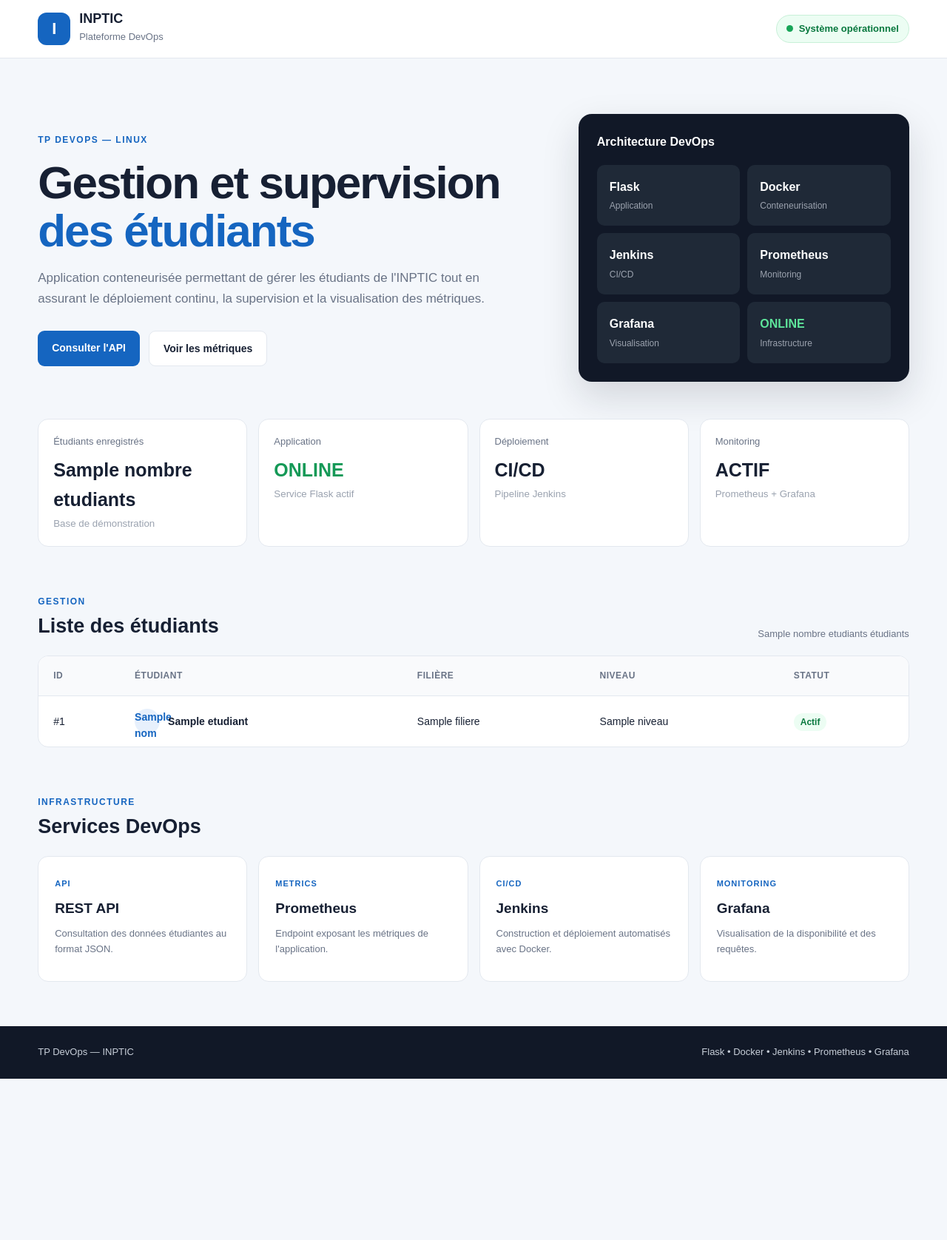
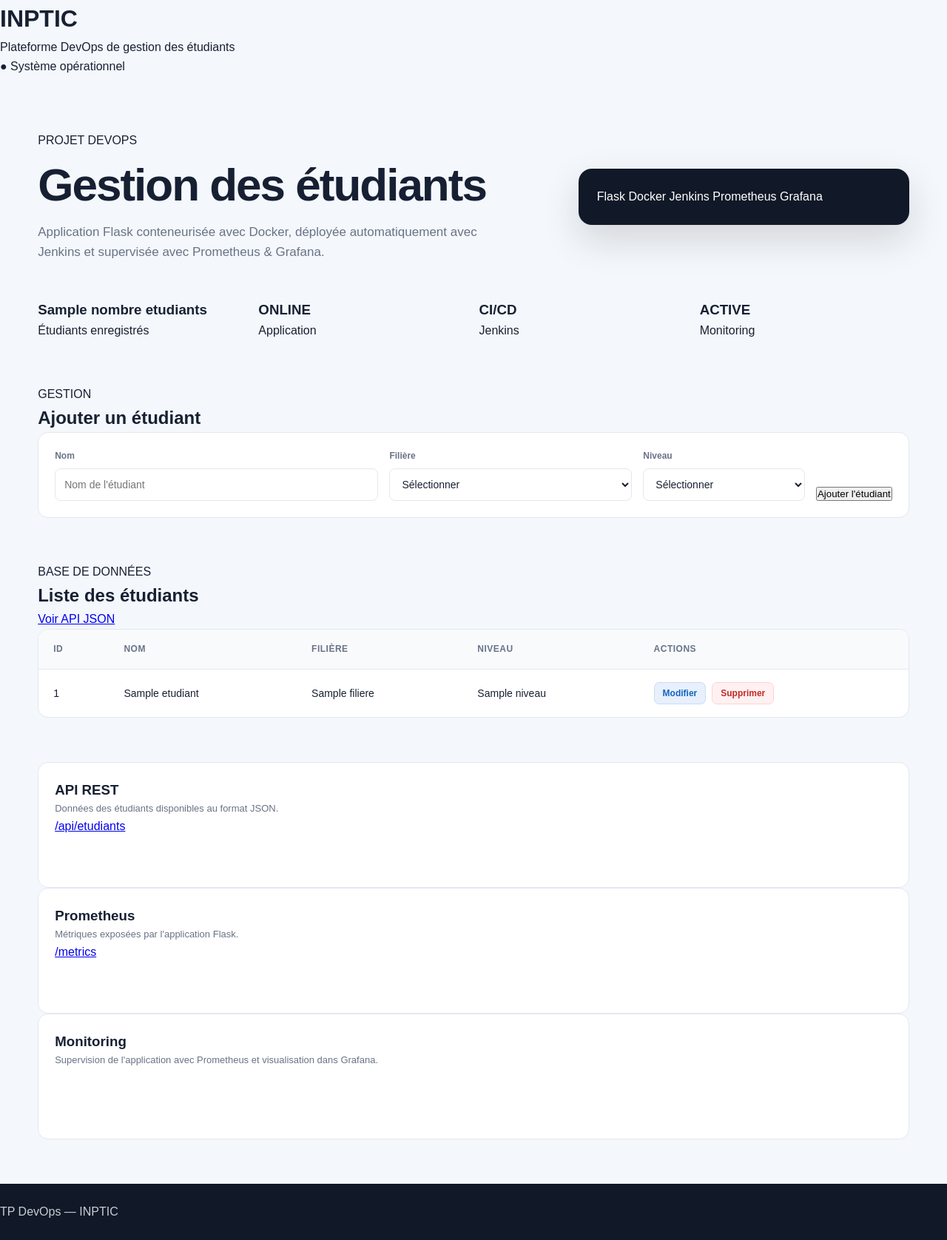
Before and after one commit to OkynAdonis/tp2-devops-inptic, a Flask app: template templates/index.html in a window 1280 px wide. Shown: the whole page at 74% size. Before the commit the page ends 1458 px from the top, so only its background shows below. Run offline with Flask 3, Linux system fonts and the light colour scheme; the template is opened without the code that fills it: most values are stand-ins (such as "Sample title", 1, 10 or a date in 2020); parts of the project's set-up code (start-up, migrations or seed data) failed here and were passed over.

Commit message:
Ajout interface CRUD des étudiants

```diff
--- a/templates/index.html
+++ b/templates/index.html
@@ -3,155 +3,136 @@
 <head>
     <meta charset="UTF-8">
     <meta name="viewport" content="width=device-width, initial-scale=1.0">
-
-    <title>INPTIC | Gestion des étudiants</title>
-
-    <link rel="stylesheet"
-          href="{{ url_for('static', filename='style.css') }}">
+    <title>INPTIC - Gestion des étudiants</title>
+    <link rel="stylesheet" href="{{ url_for('static', filename='style.css') }}">
 </head>
 
 <body>
 
-<header class="header">
-    <div class="container nav">
-        <div class="brand">
-            <div class="logo">I</div>
-
+<header class="topbar">
     <div>
         <h1>INPTIC</h1>
-                <span>Plateforme DevOps</span>
-            </div>
+        <p>Plateforme DevOps de gestion des étudiants</p>
     </div>
 
-        <div class="status">
-            <span class="status-dot"></span>
-            Système opérationnel
-        </div>
+    <div class="status-badge">
+        ● Système opérationnel
     </div>
 </header>
-
 
 <main class="container">
 
     <section class="hero">
-
-        <div class="hero-text">
-            <span class="badge">TP DEVOPS — LINUX</span>
-
-            <h2>
-                Gestion et supervision
-                <span>des étudiants</span>
-            </h2>
-
+        <div>
+            <span class="label">PROJET DEVOPS</span>
+            <h2>Gestion des étudiants</h2>
             <p>
-                Application conteneurisée permettant de gérer les étudiants
-                de l'INPTIC tout en assurant le déploiement continu,
-                la supervision et la visualisation des métriques.
+                Application Flask conteneurisée avec Docker,
+                déployée automatiquement avec Jenkins et supervisée
+                avec Prometheus & Grafana.
             </p>
-
-            <div class="actions">
-                <a href="/api/etudiants"
-                   class="btn primary">
-                    Consulter l'API
-                </a>
-
-                <a href="/metrics"
-                   class="btn secondary">
-                    Voir les métriques
-                </a>
-            </div>
         </div>
 
+        <div class="architecture">
+            <span>Flask</span>
+            <span>Docker</span>
+            <span>Jenkins</span>
+            <span>Prometheus</span>
+            <span>Grafana</span>
+        </div>
+    </section>
 
-        <div class="architecture">
 
-            <div class="architecture-title">
-                Architecture DevOps
+    <section class="stats">
+
+        <div class="card">
+            <h3>{{ nombre_etudiants }}</h3>
+            <p>Étudiants enregistrés</p>
         </div>
 
-            <div class="architecture-grid">
-
-                <div class="tech">
-                    <strong>Flask</strong>
-                    <span>Application</span>
+        <div class="card">
+            <h3>ONLINE</h3>
+            <p>Application</p>
         </div>
 
-                <div class="tech">
-                    <strong>Docker</strong>
-                    <span>Conteneurisation</span>
+        <div class="card">
+            <h3>CI/CD</h3>
+            <p>Jenkins</p>
         </div>
 
-                <div class="tech">
-                    <strong>Jenkins</strong>
-                    <span>CI/CD</span>
-                </div>
-
-                <div class="tech">
-                    <strong>Prometheus</strong>
-                    <span>Monitoring</span>
-                </div>
-
-                <div class="tech">
-                    <strong>Grafana</strong>
-                    <span>Visualisation</span>
-                </div>
-
-                <div class="tech active">
-                    <strong>ONLINE</strong>
-                    <span>Infrastructure</span>
-                </div>
-
-            </div>
-
+        <div class="card">
+            <h3>ACTIVE</h3>
+            <p>Monitoring</p>
         </div>
 
     </section>
 
 
-    <section class="stats">
+    <section class="form-section">
 
-        <article class="stat-card">
-            <span>Étudiants enregistrés</span>
-            <strong>{{ nombre_etudiants }}</strong>
-            <small>Base de démonstration</small>
-        </article>
+        <div class="section-header">
+            <div>
+                <span class="label">GESTION</span>
+                <h2>Ajouter un étudiant</h2>
+            </div>
+        </div>
 
-        <article class="stat-card">
-            <span>Application</span>
-            <strong class="green">ONLINE</strong>
-            <small>Service Flask actif</small>
-        </article>
+        <form action="/ajouter" method="POST" class="student-form">
 
-        <article class="stat-card">
-            <span>Déploiement</span>
-            <strong>CI/CD</strong>
-            <small>Pipeline Jenkins</small>
-        </article>
+            <div class="field">
+                <label for="nom">Nom</label>
+                <input
+                    type="text"
+                    id="nom"
+                    name="nom"
+                    placeholder="Nom de l'étudiant"
+                    required
+                >
+            </div>
 
-        <article class="stat-card">
-            <span>Monitoring</span>
-            <strong>ACTIF</strong>
-            <small>Prometheus + Grafana</small>
-        </article>
+            <div class="field">
+                <label for="filiere">Filière</label>
+                <select id="filiere" name="filiere" required>
+                    <option value="">Sélectionner</option>
+                    <option value="Genie Informatique">
+                        Génie Informatique
+                    </option>
+                    <option value="Telecommunications">
+                        Télécommunications
+                    </option>
+                </select>
+            </div>
+
+            <div class="field">
+                <label for="niveau">Niveau</label>
+                <select id="niveau" name="niveau" required>
+                    <option value="">Sélectionner</option>
+                    <option value="DTS">DTS</option>
+                    <option value="Licence">Licence</option>
+                </select>
+            </div>
+
+            <button type="submit" class="primary-button">
+                Ajouter l'étudiant
+            </button>
+
+        </form>
 
     </section>
 
 
     <section class="students">
 
-        <div class="section-heading">
-
+        <div class="section-header">
             <div>
-                <span class="eyebrow">GESTION</span>
-                <h3>Liste des étudiants</h3>
+                <span class="label">BASE DE DONNÉES</span>
+                <h2>Liste des étudiants</h2>
             </div>
 
-            <span class="count">
-                {{ nombre_etudiants }} étudiants
-            </span>
-
+            <a href="/api/etudiants" target="_blank" class="api-link">
+                Voir API JSON
+            </a>
         </div>
-
 
         <div class="table-wrapper">
 
@@ -160,10 +141,10 @@
                 <thead>
                     <tr>
                         <th>ID</th>
-                        <th>Étudiant</th>
+                        <th>Nom</th>
                         <th>Filière</th>
                         <th>Niveau</th>
-                        <th>Statut</th>
+                        <th>Actions</th>
                     </tr>
                 </thead>
 
@@ -172,26 +153,39 @@
                     {% for etudiant in etudiants %}
 
                     <tr>
-                        <td>#{{ etudiant.id }}</td>
-
-                        <td>
-                            <div class="student-name">
-                                <div class="avatar">
-                                    {{ etudiant.nom[0] }}
-                                </div>
-
-                                {{ etudiant.nom }}
-                            </div>
-                        </td>
-
+                        <td>{{ etudiant.id }}</td>
+                        <td>{{ etudiant.nom }}</td>
                         <td>{{ etudiant.filiere }}</td>
-
                         <td>{{ etudiant.niveau }}</td>
 
-                        <td>
-                            <span class="student-status">
-                                Actif
-                            </span>
+                        <td class="crud-actions">
+
+                            <button
+                                type="button"
+                                class="edit-button"
+                                onclick='ouvrirModification(
+                                    {{ etudiant.id }},
+                                    {{ etudiant.nom|tojson }},
+                                    {{ etudiant.filiere|tojson }},
+                                    {{ etudiant.niveau|tojson }}
+                                )'
+                            >
+                                Modifier
+                            </button>
+
+                            <form
+                                action="/supprimer/{{ etudiant.id }}"
+                                method="POST"
+                                onsubmit="return confirm('Supprimer cet étudiant ?');"
+                            >
+                                <button
+                                    type="submit"
+                                    class="delete-button"
+                                >
+                                    Supprimer
+                                </button>
+                            </form>
+
                         </td>
                     </tr>
 
@@ -206,79 +200,92 @@
     </section>
 
 
-    <section class="services">
+    <section id="modification" class="form-section hidden">
 
-        <div class="section-heading">
+        <div class="section-header">
             <div>
-                <span class="eyebrow">INFRASTRUCTURE</span>
-                <h3>Services DevOps</h3>
+                <span class="label">MODIFICATION</span>
+                <h2>Modifier l'étudiant</h2>
             </div>
         </div>
 
+        <form
+            id="form-modification"
+            method="POST"
+            class="student-form"
+        >
 
-        <div class="service-grid">
+            <div class="field">
+                <label for="modifier-nom">Nom</label>
+                <input
+                    type="text"
+                    id="modifier-nom"
+                    name="nom"
+                    required
+                >
+            </div>
 
-            <a href="/api/etudiants"
-               class="service-card">
+            <div class="field">
+                <label for="modifier-filiere">Filière</label>
+                <select
+                    id="modifier-filiere"
+                    name="filiere"
+                    required
+                >
+                    <option value="Genie Informatique">
+                        Génie Informatique
+                    </option>
+                    <option value="Telecommunications">
+                        Télécommunications
+                    </option>
+                </select>
+            </div>
 
-                <span>API</span>
+            <div class="field">
+                <label for="modifier-niveau">Niveau</label>
+                <select
+                    id="modifier-niveau"
+                    name="niveau"
+                    required
+                >
+                    <option value="DTS">DTS</option>
+                    <option value="Licence">Licence</option>
+                </select>
+            </div>
 
-                <strong>
-                    REST API
-                </strong>
+            <button type="submit" class="primary-button">
+                Enregistrer
+            </button>
 
-                <p>
-                    Consultation des données étudiantes au format JSON.
-                </p>
+        </form>
 
-            </a>
+    </section>
 
 
-            <a href="/metrics"
-               class="service-card">
-
-                <span>METRICS</span>
-
-                <strong>
-                    Prometheus
-                </strong>
-
-                <p>
-                    Endpoint exposant les métriques de l'application.
-                </p>
-
-            </a>
-
+    <section class="services">
 
         <div class="service-card">
-
-                <span>CI/CD</span>
-
-                <strong>
-                    Jenkins
-                </strong>
-
-                <p>
-                    Construction et déploiement automatisés avec Docker.
-                </p>
-
+            <h3>API REST</h3>
+            <p>Données des étudiants disponibles au format JSON.</p>
+            <a href="/api/etudiants" target="_blank">
+                /api/etudiants
+            </a>
         </div>
 
+        <div class="service-card">
+            <h3>Prometheus</h3>
+            <p>Métriques exposées par l'application Flask.</p>
+            <a href="/metrics" target="_blank">
+                /metrics
+            </a>
+        </div>
 
         <div class="service-card">
-
-                <span>MONITORING</span>
-
-                <strong>
-                    Grafana
-                </strong>
-
+            <h3>Monitoring</h3>
             <p>
-                    Visualisation de la disponibilité et des requêtes.
+                Supervision de l'application avec Prometheus
+                et visualisation dans Grafana.
             </p>
-
-            </div>
-
         </div>
 
     </section>
@@ -287,20 +294,31 @@
 
 
 <footer>
+    TP DevOps — INPTIC
+</footer>
 
-    <div class="container footer-content">
 
-        <span>
-            TP DevOps — INPTIC
-        </span>
+<script>
 
-        <span>
-            Flask • Docker • Jenkins • Prometheus • Grafana
-        </span>
+function ouvrirModification(id, nom, filiere, niveau) {
 
-    </div>
+    const section = document.getElementById("modification");
+    const formulaire = document.getElementById("form-modification");
 
-</footer>
+    formulaire.action = "/modifier/" + id;
+
+    document.getElementById("modifier-nom").value = nom;
+    document.getElementById("modifier-filiere").value = filiere;
+    document.getElementById("modifier-niveau").value = niveau;
+
+    section.classList.remove("hidden");
+
+    section.scrollIntoView({
+        behavior: "smooth"
+    });
+}
+
+</script>
 
 </body>
 </html>
```
Lines whose indentation alone changed are shown as unchanged.
